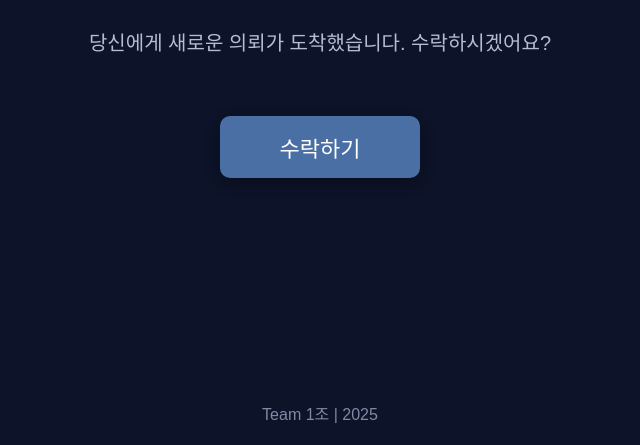
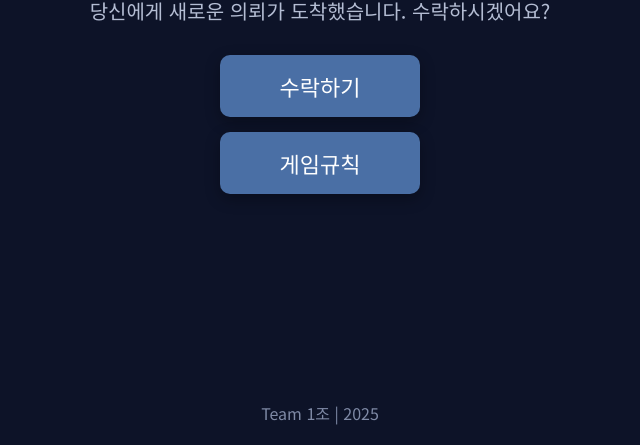
Before and after one commit to victory7207-maker/sangmyung-mailgame, a plain HTML site: page project_mail/index.html in a window 1280 px wide. Shown: the part 355-800 px from the top of the page, without its empty margins (320-960 px from the left). Drawn offline with Linux system fonts and the light colour scheme.

Commit message:
Update index.html

```diff
--- a/project_mail/index.html
+++ b/project_mail/index.html
@@ -1,8 +1,10 @@
 <!DOCTYPE html>
 <html lang="ko">
+
 <head>
   <meta charset="UTF-8">
   <title>보안 시뮬레이터 게임 : 메일왔습니다</title>
+  <link href="https://fonts.googleapis.com/css2?family=Noto+Sans+KR:wght@400;700&display=swap" rel="stylesheet">
 
   <meta name="viewport" content="width=1280">
   <!-- 브라우저가 HTML을 너비 1280을 기준으로 렌더링해라 -->
@@ -12,12 +14,20 @@
 
   <style>
     /* ===== 전체 배경 ===== */
-    html, body {
+    html,
+    body {
+      /* 여백 제거 , 기본적으로 브라우저는 body에 자동여백 margin 약 8px를 부여함. 따라서
+      이를 제거하고 콘텐츠가 바로 보이도록 내부 여백까지 padding : 0을 통해서 제거함으로
+      0,0 좌표에서부터 시작되도록 설정 */
       margin: 0;
       padding: 0;
+      /* html은 코드상 최상위, viewport가 최상위 개념. 따라서 html은 viewport 내부에 렌더링 되는 첫 번째 박스 */
+      /* 이때 width는 고정으로 두고 height는 "콘텐츠 의존(auto)"로서 작용! */
+      /* 따라서 콘텐츠 크기가 아닌 화면 크기에 맞게 설정하도록 height : 100%로 설정 */
       width: 100%;
       height: 100%;
-      overflow: hidden; /* 스크롤 막기 */
+      overflow: hidden;
+      /* 스크롤 막기 */
       background-color: #0d1328;
 
       display: flex;
@@ -30,16 +40,18 @@
     }
 
     .game {
-      aspect-ratio: 16 / 9;     /* 16:9 비율 유지 */
-      width: 1280px;
-      /* 초기 기준값을 설정 */
-      max-width: 100vw;
-      max-height: 100vh;
-      background: #0d1328;
-      margin : auto;
+      /* 추가로 js를 통해서 화면 크기 변화 못하도록 설정할 예정 */
+      aspect-ratio: 16 / 9;
+      /* 화면이 변화하더라도 16:9 비율 유지 */
+      /* 초기 기준값을 설정, viewport를 기준으로 100%크기로  */
+      width: 100%;
+      height: auto;
+      background-color: #0d1328;
+      margin: auto;
       /* margin : auto;는 "박스자체의 위치"를 중앙으로!! */
 
       /* 그 안에 내용문들을 자체 위치 조정 */
+      /* 부모에 대해서 직계자식들만 정렬 */
       display: flex;
       flex-direction: column;
       justify-content: center;
@@ -57,11 +69,15 @@
     .subtitle {
       font-size: 20px;
       color: #b4bdd3;
-      margin-bottom: 60px;
+      margin-bottom: 30px;
     }
 
-    /* ===== 시작 버튼 ===== */
-    .start-btn {
+    a {
+      display: block;
+    }
+
+    .btn {
+      margin-bottom: 15px;
       background: #4a6fa5;
       color: #fff;
       font-size: 22px;
@@ -71,30 +87,37 @@
       cursor: pointer;
       transition: 0.3s;
       text-decoration: none;
-      box-shadow: 0 5px 15px rgba(0,0,0,0.3);
+      box-shadow: 0 5px 15px rgba(0, 0, 0, 0.3);
     }
 
-    .start-btn:hover {
+    .btn:hover {
       background: #6b8dc7;
       transform: scale(1.05);
     }
 
     /* ===== 하단 표시 ===== */
     .footer {
+      display: flex;
       position: absolute;
       bottom: 20px;
       font-size: 16px;
       color: #7f8aa6;
     }
+
   </style>
 </head>
+
 <body>
   <div class="game">
-  <h1>🩵띵동~ 메일 왔습니다!!</h1>
+    <h1>🩵띵동~ 메일 왔습니다!!</h1>
 
-  <p class="subtitle">당신에게 새로운 의뢰가 도착했습니다. 수락하시겠어요?</p>
+    <p class="subtitle">당신에게 새로운 의뢰가 도착했습니다. 수락하시겠어요?</p>
 
-  <a href="main.html" class="start-btn">수락하기</a>
+    <a href="main.html" class="start btn">수락하기</a>
+    <!-- 튜토리얼을 무조건 선택한 후에 수락하기를 선택할 수 있도록 설정할 예정 -->
+
+    <a href="tutorial.html" class="tutorial btn">게임규칙</a>
+    <!-- 추가로 로그인 입력 버튼을 만들어서 js로 정보 전달후 프로필 생성 -->
   </div>
 
   <div class="footer">
@@ -102,4 +125,5 @@
   </div>
 
 </body>
+
 </html>
```
